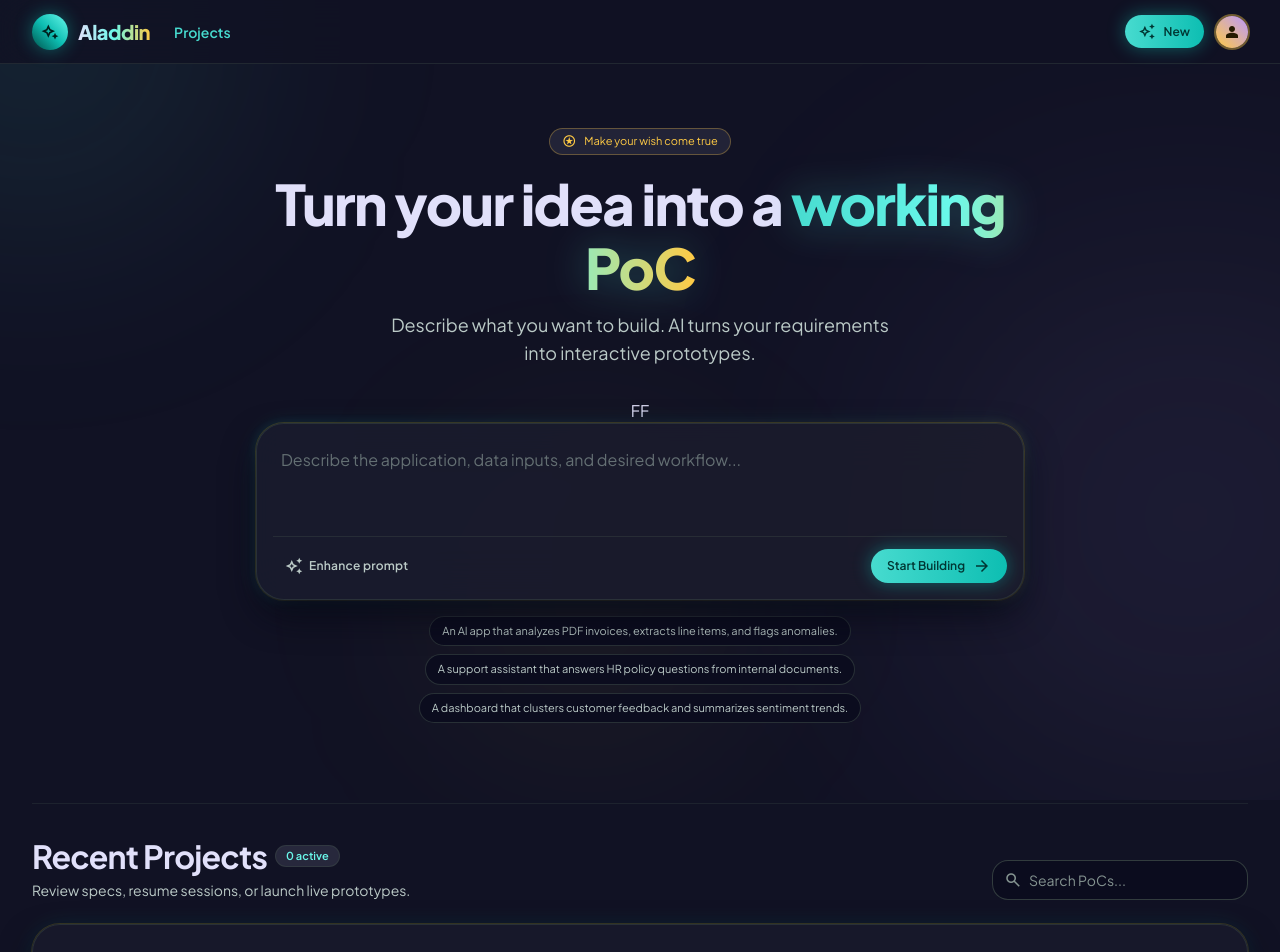
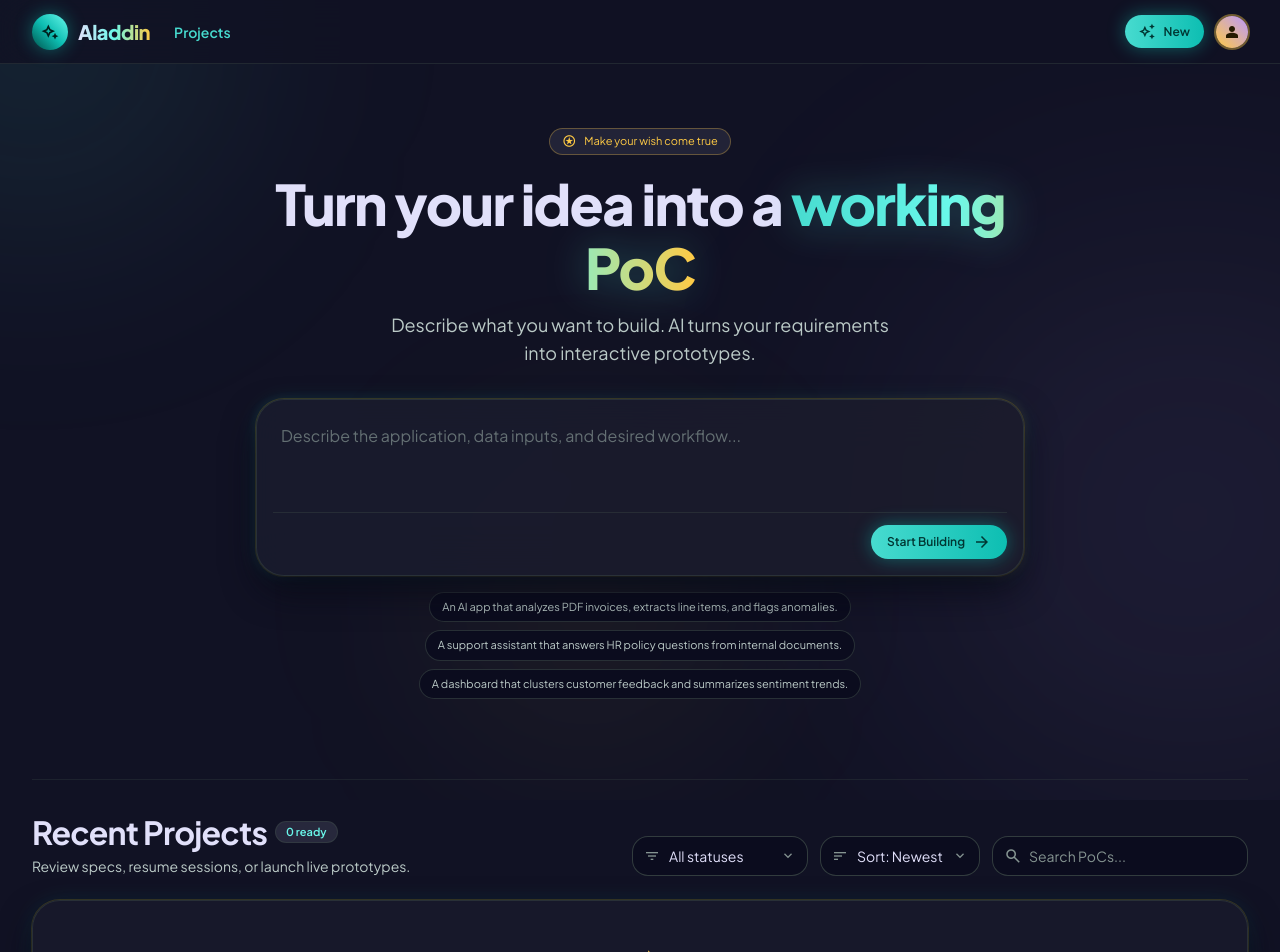
Before and after one commit to dom7hc/Aladdin, a React (Vite) app in the folder frontend/: page / in a window 1280 px wide. Shown: the top 952 px of the page. Built offline with nearby package versions, Linux system fonts and the light colour scheme.

Commit message:
update home ui

```diff
--- a/frontend/src/components/layout/Footer.tsx
+++ b/frontend/src/components/layout/Footer.tsx
@@ -2,13 +2,13 @@ export function Footer() {
   return (
     <footer className="relative z-10 w-full border-t border-outline-variant/40 bg-surface-container-lowest py-6">
       <div className="mx-auto flex max-w-7xl flex-col items-center justify-between gap-3 px-4 text-xs text-on-surface-variant sm:flex-row sm:px-6 lg:px-8">
-        <span>© 2026 Aladdin PoC Studio. Focused architectural experimentation.</span>
+        <span>© BD/SWD Hackathon - Need4Sleep - 2026</span>
         <div className="flex items-center gap-5">
           <span className="transition-colors hover:text-primary">Documentation</span>
           <span className="transition-colors hover:text-primary">Changelog</span>
           <span className="text-outline-variant">•</span>
           <span className="text-[11px] font-bold uppercase tracking-wider text-secondary">
-            v1.0 Agrabah Ready
+            v1.0
           </span>
         </div>
       </div>
--- a/frontend/src/pages/HomePage.tsx
+++ b/frontend/src/pages/HomePage.tsx
@@ -7,6 +7,8 @@ import { Button } from '@/components/ui/Button'
 import { ErrorState } from '@/components/ui/ErrorState'
 import { MaterialIcon } from '@/components/ui/MaterialIcon'
 import { useCreateProject, useProjectsQuery } from '@/hooks/useProjects'
+import { STATUS_META } from '@/lib/status'
+import type { ProjectStatusValue } from '@/types'
 
 const SUGGESTIONS = [
   'An AI app that analyzes PDF invoices, extracts line items, and flags anomalies.',
@@ -14,28 +16,61 @@ const SUGGESTIONS = [
   'A dashboard that clusters customer feedback and summarizes sentiment trends.',
 ]
 
+const STATUS_ORDER: ProjectStatusValue[] = [
+  'CREATED',
+  'REQUIREMENT_COLLECTION',
+  'REQUIREMENT_READY',
+  'ARCHITECTING',
+  'ARCHITECTURE_READY',
+  'GENERATING',
+  'REVIEWING',
+  'TESTING',
+  'READY',
+  'FAILED',
+]
+
+type SortKey = 'status' | 'name' | 'createdAt'
+
+const SORT_OPTIONS: { value: SortKey; label: string }[] = [
+  { value: 'status', label: 'Sort: Status' },
+  { value: 'name', label: 'Sort: Name' },
+  { value: 'createdAt', label: 'Sort: Newest' },
+]
+
+const SELECT_CLASS =
+  'h-10 w-full appearance-none rounded-lg border border-outline-variant/80 bg-surface-container-lowest pl-9 pr-8 text-body-sm text-on-surface outline-none transition-all focus:border-primary focus:ring-1 focus:ring-primary/40'
+
 export function HomePage() {
   const navigate = useNavigate()
   const [idea, setIdea] = useState('')
   const [search, setSearch] = useState('')
+  const [statusFilter, setStatusFilter] = useState<ProjectStatusValue | 'ALL'>('ALL')
+  const [sortKey, setSortKey] = useState<SortKey>('createdAt')
   const createProject = useCreateProject()
 
   const projectsQuery = useProjectsQuery()
 
+  const readyCount = (projectsQuery.data ?? []).filter(
+    (project) => project.status === 'READY',
+  ).length
+
   const projects = useMemo(() => {
     const list = projectsQuery.data ?? []
     const term = search.trim().toLowerCase()
-    if (!term) return list
-    return list.filter(
-      (project) =>
+    const filtered = list.filter((project) => {
+      const matchesTerm =
+        !term ||
         project.name.toLowerCase().includes(term) ||
-        project.description.toLowerCase().includes(term),
-    )
-  }, [projectsQuery.data, search])
-
-  const activeCount = (projectsQuery.data ?? []).filter(
-    (project) => !['READY', 'FAILED'].includes(project.status),
-  ).length
+        project.description.toLowerCase().includes(term)
+      const matchesStatus = statusFilter === 'ALL' || project.status === statusFilter
+      return matchesTerm && matchesStatus
+    })
+    return [...filtered].sort((a, b) => {
+      if (sortKey === 'name') return a.name.localeCompare(b.name)
+      if (sortKey === 'createdAt') return b.createdAt.localeCompare(a.createdAt)
+      return STATUS_ORDER.indexOf(a.status) - STATUS_ORDER.indexOf(b.status)
+    })
+  }, [projectsQuery.data, search, statusFilter, sortKey])
 
   const submit = () => {
     const trimmed = idea.trim()
@@ -63,7 +98,7 @@ export function HomePage() {
           <p className="mb-8 max-w-lg text-center text-body-lg text-on-surface-variant">
             Describe what you want to build. AI turns your requirements into interactive
             prototypes.
-          </p>FF
+          </p>
 
           <div className="group relative w-full">
             <div className="absolute -inset-0.5 -z-10 rounded-2xl bg-gradient-to-r from-primary/20 via-tertiary/10 to-secondary/20 blur-sm transition-opacity duration-300 group-focus-within:opacity-100 sm:opacity-40" />
@@ -81,25 +116,7 @@ export function HomePage() {
                 placeholder="Describe the application, data inputs, and desired workflow..."
                 className="w-full resize-none border-none bg-transparent p-2 text-body-md text-on-surface outline-none placeholder:text-outline/70"
               />
-              <div className="mt-2 flex items-center justify-between border-t border-outline-variant/40 pt-3">
-                <button
-                  type="button"
-                  disabled={createProject.isPending}
-                  onClick={() => {
-                    const next = idea.trim()
-                    if (!next) {
-                      setIdea(SUGGESTIONS[0])
-                      return
-                    }
-                    setIdea(
-                      `${next} Include role-based access, automated alerts for risk triggers, and synthetic mock datasets.`,
-                    )
-                  }}
-                  className="flex items-center gap-1.5 rounded-lg px-3 py-1.5 text-label-md text-on-surface-variant transition-colors hover:bg-surface-container hover:text-secondary disabled:opacity-60"
-                >
-                  <MaterialIcon name="auto_awesome" size={18} />
-                  <span className="hidden sm:inline">Enhance prompt</span>
-                </button>
+              <div className="mt-2 flex items-center justify-end border-t border-outline-variant/40 pt-3">
                 <Button
                   onClick={submit}
                   loading={createProject.isPending}
@@ -140,12 +157,62 @@ export function HomePage() {
                   Recent Projects
                 </h2>
                 <span className="rounded-full border border-outline-variant/50 bg-surface-container-high px-2.5 py-0.5 text-[11px] font-semibold text-primary-fixed">
-                  {activeCount} active
+                  {readyCount} ready
                 </span>
               </div>
               <p className="text-body-sm text-on-surface-variant">
                 Review specs, resume sessions, or launch live prototypes.
               </p>
+            </div>
+            <div className="flex flex-col gap-3 sm:flex-row sm:items-center">
+              <div className="relative flex items-center">
+                <MaterialIcon
+                  name="filter_list"
+                  size={16}
+                  className="pointer-events-none absolute left-3 text-outline"
+                />
+                <select
+                  value={statusFilter}
+                  onChange={(event) =>
+                    setStatusFilter(event.target.value as ProjectStatusValue | 'ALL')
+                  }
+                  className={`${SELECT_CLASS} sm:w-44`}
+                >
+                  <option value="ALL">All statuses</option>
+                  {STATUS_ORDER.map((status) => (
+                    <option key={status} value={status}>
+                      {STATUS_META[status].label}
+                    </option>
+                  ))}
+                </select>
+                <MaterialIcon
+                  name="expand_more"
+                  size={16}
+                  className="pointer-events-none absolute right-3 text-outline"
+                />
+              </div>
+              <div className="relative flex items-center">
+                <MaterialIcon
+                  name="sort"
+                  size={16}
+                  className="pointer-events-none absolute left-3 text-outline"
+                />
+                <select
+                  value={sortKey}
+                  onChange={(event) => setSortKey(event.target.value as SortKey)}
+                  className={`${SELECT_CLASS} sm:w-40`}
+                >
+                  {SORT_OPTIONS.map((option) => (
+                    <option key={option.value} value={option.value}>
+                      {option.label}
+                    </option>
+                  ))}
+                </select>
+                <MaterialIcon
+                  name="expand_more"
+                  size={16}
+                  className="pointer-events-none absolute right-3 text-outline"
+                />
               </div>
               <div className="relative flex items-center">
                 <MaterialIcon
@@ -159,6 +226,7 @@ export function HomePage() {
                   placeholder="Search PoCs..."
                   className="h-10 w-full rounded-lg border border-outline-variant/80 bg-surface-container-lowest pl-9 pr-3 text-body-sm text-on-surface outline-none transition-all placeholder:text-outline focus:border-primary focus:ring-1 focus:ring-primary/40 sm:w-64"
                 />
+              </div>
             </div>
           </div>
 
@@ -180,9 +248,13 @@ export function HomePage() {
           ) : projects.length === 0 ? (
             <div className="glass-card flex flex-col items-center gap-2 px-6 py-12 text-center">
               <MaterialIcon name="auto_awesome" size={30} className="text-secondary" />
-              <p className="text-on-surface">No PoCs yet</p>
+              <p className="text-on-surface">
+                {(projectsQuery.data ?? []).length === 0 ? 'No PoCs yet' : 'No matching PoCs'}
+              </p>
               <p className="text-sm text-on-surface-variant">
-                Describe an idea above and the Genie will start building.
+                {(projectsQuery.data ?? []).length === 0
+                  ? 'Describe an idea above and the Genie will start building.'
+                  : 'Try a different search term or status filter.'}
               </p>
             </div>
           ) : (
```
Lines whose indentation alone changed are shown as unchanged.
